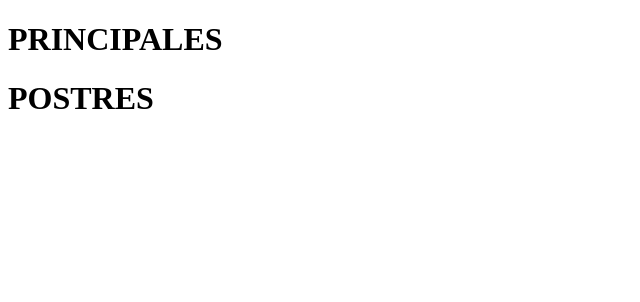
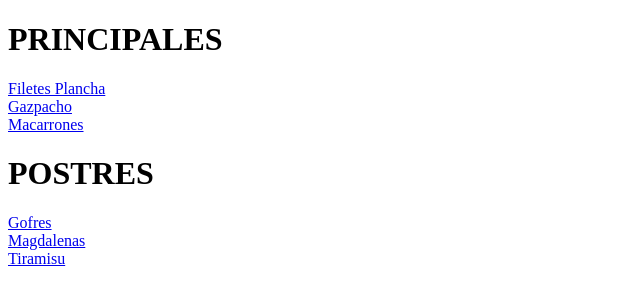
Before and after one commit to RecetarioColaborativo-Arturo/RecetarioWeb-JPedro_Arturo, a plain HTML site: page index.html in a window 1280 px wide. Shown: the whole page, without its empty margins (0-640 px from the left). Drawn offline with Linux system fonts and the light colour scheme.

Commit message:
Se modifica el index

```diff
--- a/index.html
+++ b/index.html
@@ -7,13 +7,13 @@
 </head>
 <body>
     <h1>PRINCIPALES</h1>
-    <link href="principales/Filetes-Plancha.md">
-    <link href="principales/Gazpacho.md">
-    <link href="principales/Macarrones.md">
+    <a href="principales/Filetes-Plancha.md">Filetes Plancha</a><br>
+    <a href="principales/Gazpacho.md">Gazpacho</a><br>
+    <a href="principales/Macarrones.md">Macarrones</a><br>
 
     <h1>POSTRES</h1>
-    <link href="">
-    <link href="">
-    <link href="">
+    <a href="postres/Gofres.md">Gofres</a><br>
+    <a href="postres/Magdalenas.md">Magdalenas</a><br>
+    <a href="postres/Tiramisu.md">Tiramisu</a><br>
 </body>
 </html>
```
